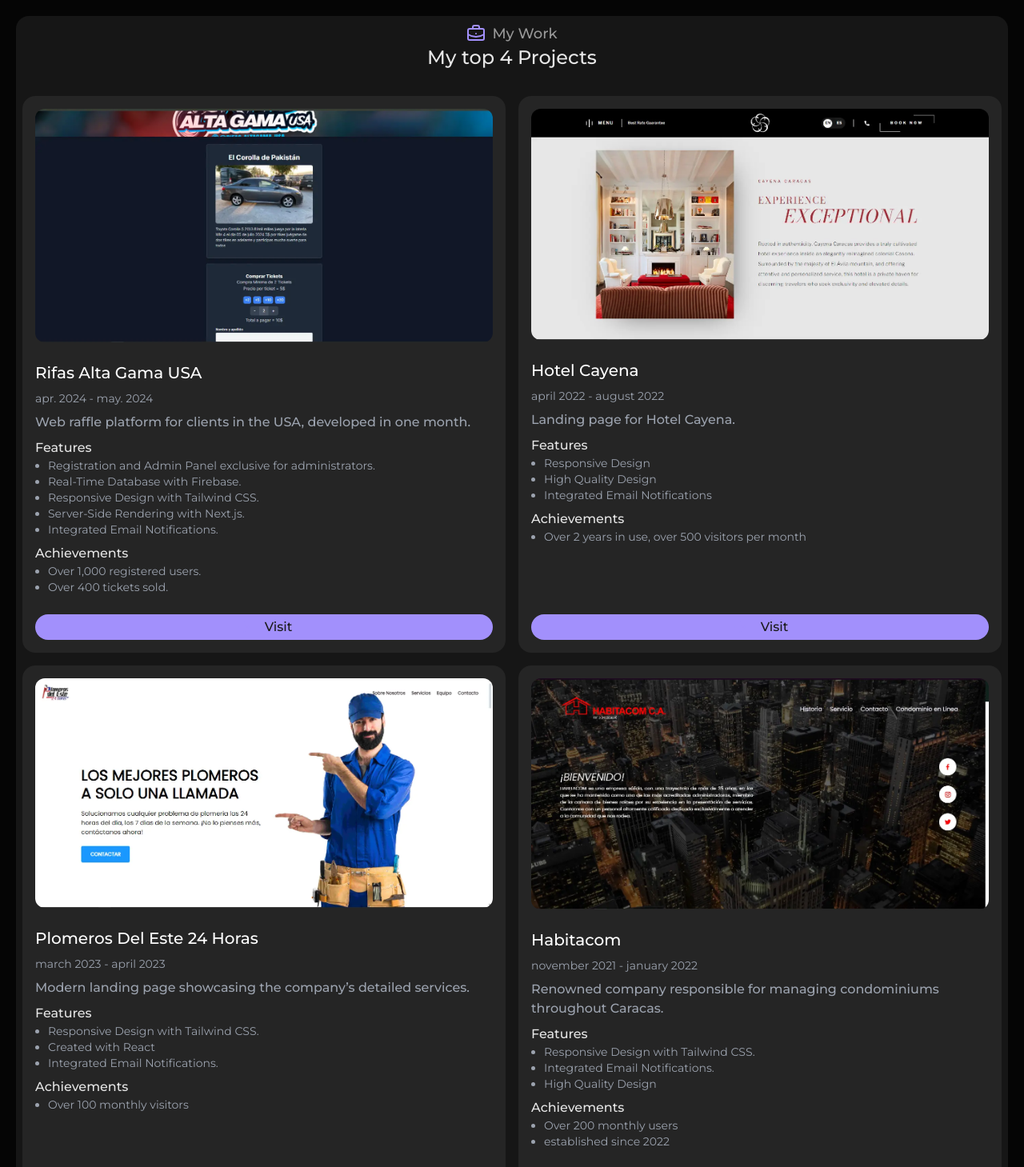
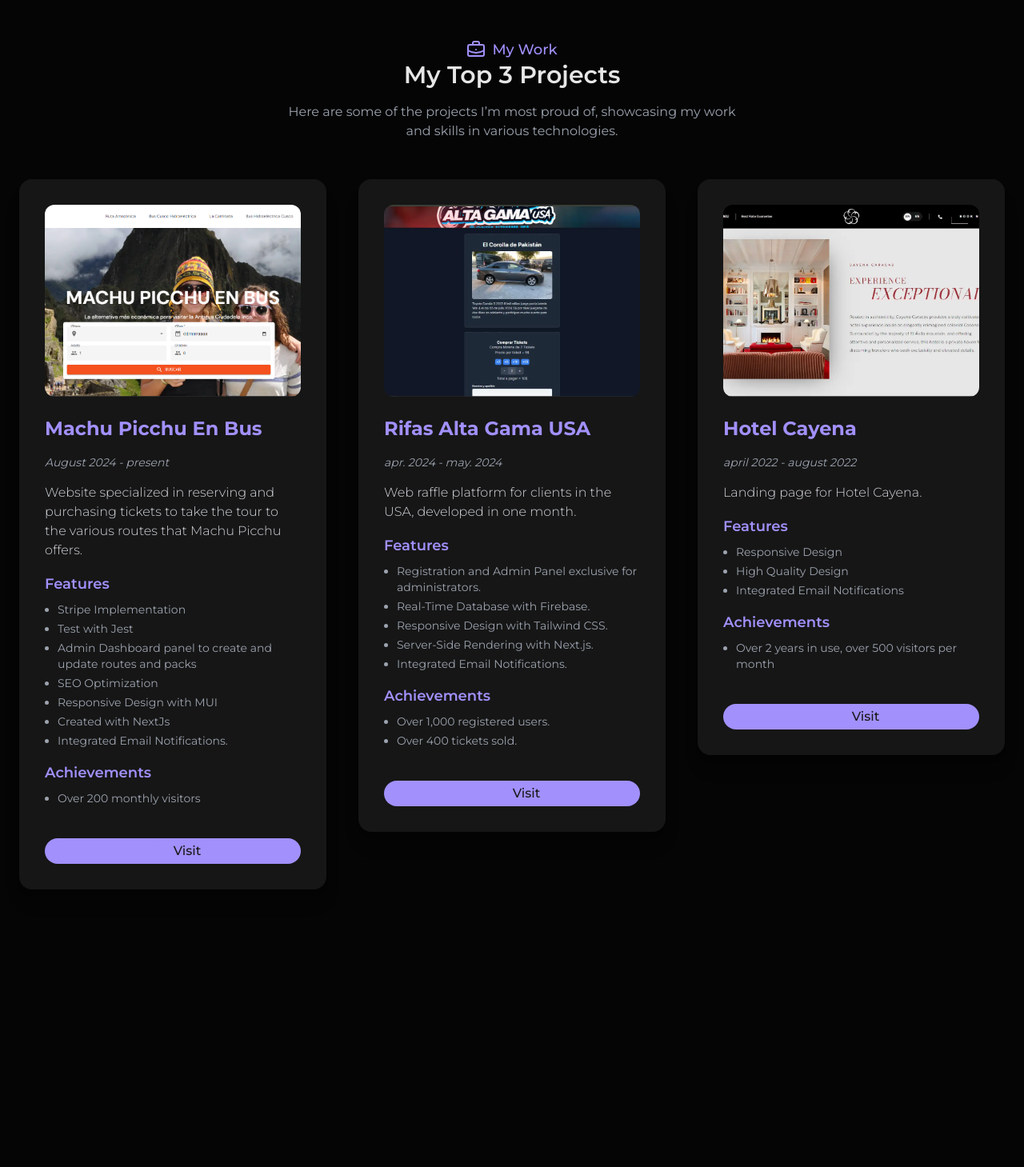
Before and after one commit to TheDevBianchi/Portfolio, a Next.js app: page /projects in a window 1280 px wide. Shown: the top 1459 px of the page at 80% size. After the commit the page ends 1160 px from the top, so only its background shows below. Built offline with nearby package versions, Linux system fonts and the light colour scheme.

Commit message:
Projects Page Modified

```diff
--- a/src/app/projects/page.jsx
+++ b/src/app/projects/page.jsx
@@ -6,18 +6,36 @@ import { BriefcaseBusiness } from 'lucide-react'
 
 function ProjectsPage() {
   return (
-    <div className='container mx-auto flex flex-col items-center justify-center p-5'>
-      <Container>
-        <div className='flex flex-col items-center justify-center'>
-          <span className='flex flex-row justify-center items-center gap-2 text-text text-lg font-medium'>
-            <BriefcaseBusiness color='#a290fc' />
+    <div className='container mx-auto px-6 py-12'>
+      {/* Header de la página */}
+      <div className='text-center mb-12'>
+        <div className='flex flex-col items-center'>
+          <span className='flex items-center gap-2 text-lg font-medium text-primary'>
+            <BriefcaseBusiness className='w-6 h-6 text-primary' />
             My Work
           </span>
-          <h3 className='text-subtitle font-medium mb-8 text-title text-2xl'>
-            My top 4 Projects
+          <h3 className='text-3xl font-semibold text-title mb-4'>
+            My Top 3 Projects
           </h3>
-          <div className='grid grid-cols-1 md:grid-cols-2 gap-4'>
-            {projects.map(({ title, duration, technologies, overview, features, achievements, link, imageSrc }) => (
+          <p className='text-base text-gray-400 max-w-xl mx-auto'>
+            Here are some of the projects I’m most proud of, showcasing my work
+            and skills in various technologies.
+          </p>
+        </div>
+      </div>
+
+      {/* Grid de proyectos */}
+      <div className='grid grid-cols-1 md:grid-cols-2 lg:grid-cols-3 gap-10'>
+        {projects.map(
+          ({
+            title,
+            duration,
+            overview,
+            features,
+            achievements,
+            link,
+            imageSrc,
+          }) => (
             <ProjectCard
               key={link}
               title={title}
@@ -28,10 +46,9 @@ function ProjectsPage() {
               link={link}
               imageSrc={imageSrc}
             />
-            ))}
+          )
+        )}
       </div>
-        </div>
-      </Container>
     </div>
   )
 }
--- a/src/components/ui/Button.jsx
+++ b/src/components/ui/Button.jsx
@@ -9,7 +9,9 @@ function Button({ src, text, link, navigation, Icon, cards }) {
       target='_blank'
       className={`relative group ${
         navigation ? 'bg-primary' : 'bg-[#191919]'
-      } ${cards ? 'max-h-7' : null} mt-2 flex-grow flex justify-center items-center gap-4 rounded-2xl p-4 w-full`}>
+      } ${
+        cards ? 'max-h-7' : null
+      } mt-2 flex-grow flex justify-center items-center gap-4 rounded-2xl p-4 w-full`}>
       {navigation ? null : src ? (
         <Image src={src} alt={src ? 'Icon' : null} width={20} height={20} />
       ) : null}
@@ -24,7 +26,7 @@ function Button({ src, text, link, navigation, Icon, cards }) {
         } font-medium`}>
         {text}
       </span>
-      <span className='absolute inset-0 rounded-2xl border-2 border-transparent group-hover:border-[#a290fc] transition-all duration-500'></span>
+      <span className='absolute inset-0 rounded-2xl border-2 border-transparent group-hover:border-[#a290fc] group-hover:animate-neon-border transition-all duration-500'></span>
     </Link>
   )
 }
--- a/src/components/ui/Carrousel.jsx
+++ b/src/components/ui/Carrousel.jsx
@@ -2,9 +2,9 @@
 import { Swiper, SwiperSlide } from 'swiper/react'
 import { Autoplay } from 'swiper/modules'
 import Image from 'next/image'
-import Link from 'next/link';
+import Link from 'next/link'
 
-import 'swiper/css';
+import 'swiper/css'
 
 function Carrousel() {
   return (
@@ -18,31 +18,59 @@ function Carrousel() {
         }}
         loop={true}
         modules={[Autoplay]}
-        className='mySwiper mb-4'
-      >
+        className='mySwiper mb-4'>
         <SwiperSlide className='overflow-hidden'>
           <div className='flex justify-center items-center rounded-xl overflow-hidden'>
-            <Image src='/plomerosdeleste.webp' width={500} height={300} alt='Work 1' />
+            <Image
+              src='/plomerosdeleste.webp'
+              width={500}
+              height={300}
+              alt='Work 0'
+            />
           </div>
         </SwiperSlide>
         <SwiperSlide className='overflow-hidden'>
           <div className='flex justify-center items-center rounded-xl overflow-hidden'>
-            <Image src='/hotelcayena.webp' width={500} height={300} alt='Work 2' />
+            <Image
+              src='/machupicchu.png'
+              width={500}
+              height={300}
+              alt='Work 1'
+            />
           </div>
         </SwiperSlide>
         <SwiperSlide className='overflow-hidden'>
           <div className='flex justify-center items-center rounded-xl overflow-hidden'>
-            <Image src='/rifasaltagamausa.webp' width={500} height={300} alt='Work 3' />
+            <Image
+              src='/hotelcayena.webp'
+              width={500}
+              height={300}
+              alt='Work 2'
+            />
           </div>
         </SwiperSlide>
         <SwiperSlide className='overflow-hidden'>
           <div className='flex justify-center items-center rounded-xl overflow-hidden'>
-            <Image src='/habitacom.webp' width={500} height={300} alt='Work 4' />
+            <Image
+              src='/rifasaltagamausa.webp'
+              width={500}
+              height={300}
+              alt='Work 3'
+            />
+          </div>
+        </SwiperSlide>
+        <SwiperSlide className='overflow-hidden'>
+          <div className='flex justify-center items-center rounded-xl overflow-hidden'>
+            <Image
+              src='/habitacom.webp'
+              width={500}
+              height={300}
+              alt='Work 4'
+            />
           </div>
         </SwiperSlide>
       </Swiper>
-      <div className='absolute inset-0 z-10  flex justify-center items-center'>
-      </div>
+      <div className='absolute inset-0 z-10  flex justify-center items-center'></div>
     </div>
   )
 }
--- a/src/components/ui/Container.jsx
+++ b/src/components/ui/Container.jsx
@@ -1,15 +1,19 @@
-import React from 'react';
+import React from 'react'
 
-function Container({children, min, projects}) {
+function Container({ children, min, projects }) {
   return (
     <div
       className={`relative rounded-2xl flex flex-col w-full
-        ${projects ? 'bg-[#252525] gap-2 p-4' : 'justify-center bg-bgc gap-4 p-2 h-full'}
+        ${
+          projects
+            ? 'bg-[#252525] gap-2 p-4'
+            : 'justify-center bg-bgc gap-4 py-5 px-4  h-full'
+        }
         ${min ? 'min-h-[200px]' : ''}
         md:w-auto`}>
       {children}
     </div>
-  );
+  )
 }
 
-export default Container;
+export default Container
--- a/src/components/ui/ProjectCard.jsx
+++ b/src/components/ui/ProjectCard.jsx
@@ -1,7 +1,6 @@
 import Image from 'next/image'
 import Button from './Button'
 import { ArrowRight } from 'lucide-react'
-import Container from './Container'
 
 function ProjectCard({
   title,
@@ -13,33 +12,43 @@ function ProjectCard({
   imageSrc,
 }) {
   return (
-    <Container projects>
-
+    <div className='relative bg-bgc max-h-max shadow-xl rounded-2xl p-8 transition-transform transform hover:scale-[1.06] hover:shadow-2xl duration-300 ease-out group'>
+      {/* Imagen del proyecto */}
       <Image
         src={imageSrc}
         alt={title}
-        className='rounded-xl mb-4'
+        className='rounded-xl mb-6 object-cover w-full h-60 transition-all duration-300 ease-in-out group-hover:opacity-90'
         width={600}
         height={600}
       />
-      <div className='flex flex-col gap-2'>
-        <h3 className='text-xl font-medium text-white'>{title}</h3>
-        <p className='text-sm text-gray-400'>{duration}</p>
-        <p className='text-md font-medium text-gray-400'>{overview}</p>
+
+      {/* Contenido del proyecto */}
+      <div className='flex flex-col gap-4'>
+        <h3 className='text-2xl font-bold text-primary'>{title}</h3>
+        <p className='text-sm text-gray-400 italic'>{duration}</p>
+        <p className='text-base font-light text-gray-300'>{overview}</p>
+
+        {/* Features del proyecto */}
         {features && features.length > 0 && (
           <div>
-            <h3 className='text-title font-medium'>Features</h3>
-            <ul className='text-sm text-gray-400 list-disc ml-4'>
+            <h4 className='text-lg font-semibold text-primary mb-2'>
+              Features
+            </h4>
+            <ul className='text-sm text-gray-400 list-disc ml-4 space-y-1'>
               {features.map((feature, index) => (
                 <li key={index}>{feature}</li>
               ))}
             </ul>
           </div>
         )}
+
+        {/* Achievements del proyecto */}
         {achievements && achievements.length > 0 && (
-          <div className='pb-2'>
-            <h3 className='text-title font-medium'>Achievements</h3>
-            <ul className='text-sm text-gray-400 list-disc ml-4'>
+          <div className='pb-4'>
+            <h4 className='text-lg font-semibold text-secondary text-primary mb-2'>
+              Achievements
+            </h4>
+            <ul className='text-sm text-gray-400 list-disc ml-4 space-y-1'>
               {achievements.map((achievement, index) => (
                 <li key={index}>{achievement}</li>
               ))}
@@ -47,7 +56,9 @@ function ProjectCard({
           </div>
         )}
       </div>
-      <div className='mt-auto z-40'>
+
+      {/* Botón de visita */}
+      <div className='mt-6 z-40'>
         <Button
           Icon={ArrowRight}
           text='Visit'
@@ -56,8 +67,10 @@ function ProjectCard({
           cards
         />
       </div>
-      <span className='absolute inset-0 rounded-2xl border-2 border-transparent group-hover:border-[#a290fc] transition-all duration-500'></span>
-    </Container>
+
+      {/* Efecto de borde animado */}
+      <span className='absolute inset-0 rounded-2xl border-2 border-transparent group-hover:border-primary transition-all duration-500'></span>
+    </div>
   )
 }
 
--- a/src/data/projectsData.js
+++ b/src/data/projectsData.js
@@ -1,4 +1,22 @@
 const projects = [
+  {
+    title: 'Machu Picchu En Bus',
+    duration: 'August 2024 - present',
+    technologies: ['React', 'NextJs', 'Stripe', 'MUI', 'Bootstrap',],
+    overview: 'Website specialized in reserving and purchasing tickets to take the tour to the various routes that Machu Picchu offers.',
+    features: [
+      'Stripe Implementation',
+      'Test with Jest',
+      'Admin Dashboard panel to create and update routes and packs',
+      'SEO Optimization',
+      'Responsive Design with MUI',
+      'Created with NextJs',
+      'Integrated Email Notifications.',
+    ],
+    achievements: ['Over 200 monthly visitors'],
+    link: 'https://machupicchuenbus.com',
+    imageSrc: '/machupicchu.png',
+  },
   {
     title: 'Rifas Alta Gama USA',
     duration: 'apr. 2024 - may. 2024',
@@ -32,35 +50,6 @@ const projects = [
     link: 'https://hotelcayena.com',
     imageSrc: '/hotelcayena.webp',
   },
-  {
-    title: 'Plomeros Del Este 24 Horas',
-    duration: 'march 2023 - april 2023',
-    technologies: ['React', 'Tailwind'],
-    overview: 'Modern landing page showcasing the company’s detailed services.',
-    features: [
-      'Responsive Design with Tailwind CSS.',
-      'Created with React',
-      'Integrated Email Notifications.',
-    ],
-    achievements: ['Over 100 monthly visitors'],
-    link: 'https://plomerosdeleste24horas.com',
-    imageSrc: '/plomerosdeleste.webp',
-  },
-  {
-    title: 'Habitacom',
-    duration: 'november 2021 - january 2022',
-    technologies: ['Figma', 'HTML', 'CSS', 'JS'],
-    overview:
-      'Renowned company responsible for managing condominiums throughout Caracas.',
-    features: [
-      'Responsive Design with Tailwind CSS.',
-      'Integrated Email Notifications.',
-      'High Quality Design',
-    ],
-    achievements: ['Over 200 monthly users', 'established since 2022'],
-    link: 'https://habitacom.net',
-    imageSrc: '/habitacom.webp',
-  },
 ]
 
 export default projects
--- a/tailwind.config.js
+++ b/tailwind.config.js
@@ -16,6 +16,17 @@ module.exports = {
         title: '#E6E6E6',
         span: '#CCCCCC',
       },
+      animation: {
+        'neon-border': 'neonBorder 3s linear infinite',
+      },
+      keyframes: {
+        neonBorder: {
+          '0%, 100%': { borderColor: '#a290fc' },
+          '25%': { borderColor: '#efeefe' },
+          '50%': { borderColor: '#a290fc' },
+          '75%': { borderColor: '#7DF9FF' },
+        },
+      },
     },
   },
   plugins: [],
```
Also changed, not shown: src/app/globals.css (+23 -0 lines), src/components/ui/TechTabs.jsx (+8 -6 lines), public/machupicchu.png (added), 1 other file (tests, documents, lock files or other folders). Lines whose indentation alone changed are shown as unchanged.
